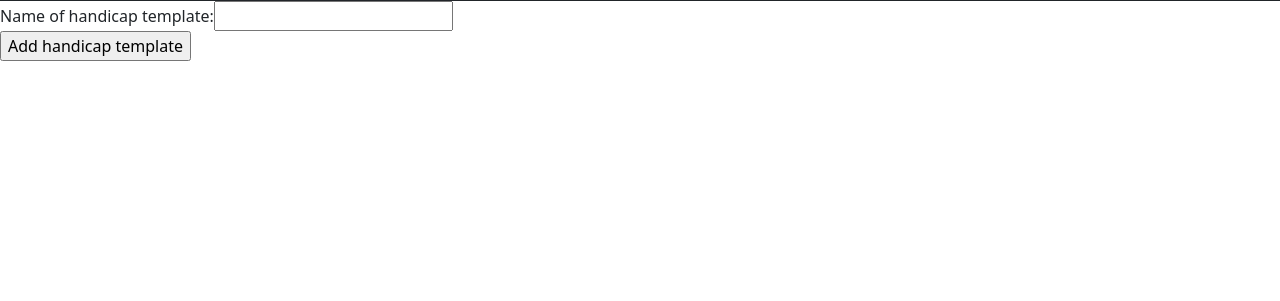
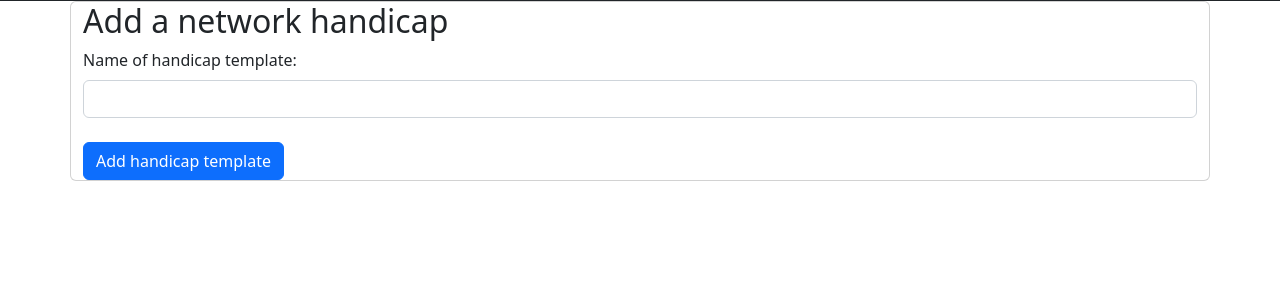
Before and after one commit to AkberJag/QA-Network-UI-App, a Flask app: page /nwh/add in a window 1280 px wide. Shown: the part 55-356 px from the top of the page. Run offline with Flask 2, Linux system fonts and the light colour scheme.

Commit message:
added some stying to the HTML pages

```diff
--- a/network_ui/nw_handicaps/templates/nw_handicaps/add_nw_handicap.html
+++ b/network_ui/nw_handicaps/templates/nw_handicaps/add_nw_handicap.html
@@ -5,14 +5,18 @@
 {% for message in get_flashed_messages()%}
 <div class="alert alert-warning alert-dismissible fade show" role="alert">
     <strong>{{message}}
-        <button type="button" class="btn-close" data-bs-dismiss="alert" aria-label="Close"></button>
+        <button type="button" class="btn-close" data-bs-dismiss="alert" aria-label="Close"></button></strong>
 </div>
 {% endfor %}
-<form method="POST">
-    {{form.hidden_tag()}}
-    {{form.nw_handicap_name.label}}{{form.nw_handicap_name}}<br>
-    {{form.submit}}
 
-</form>
+<div class="col">
+    <h2>Add a network handicap</h2>
+    <form method="POST">
+        {{form.hidden_tag()}}
+        {{form.nw_handicap_name.label(class="form-label")}}<br>
+        {{form.nw_handicap_name(class="form-control")}}<br>
+        {{form.submit(class="btn btn-primary")}}
+    </form>
+</div>
 
 {% endblock content %}
--- a/network_ui/templates/base.html
+++ b/network_ui/templates/base.html
@@ -21,10 +21,15 @@
             </li>
         </ul>
     </nav>
+    <div class="container">
+        <div class="row">
+            <div class="card">
+                {% block content %}
 
-    {% block content %}
-
-    {% endblock content %}
+                {% endblock content %}
+            </div>
+        </div>
+    </div>
 </body>
 
 </html>
```
